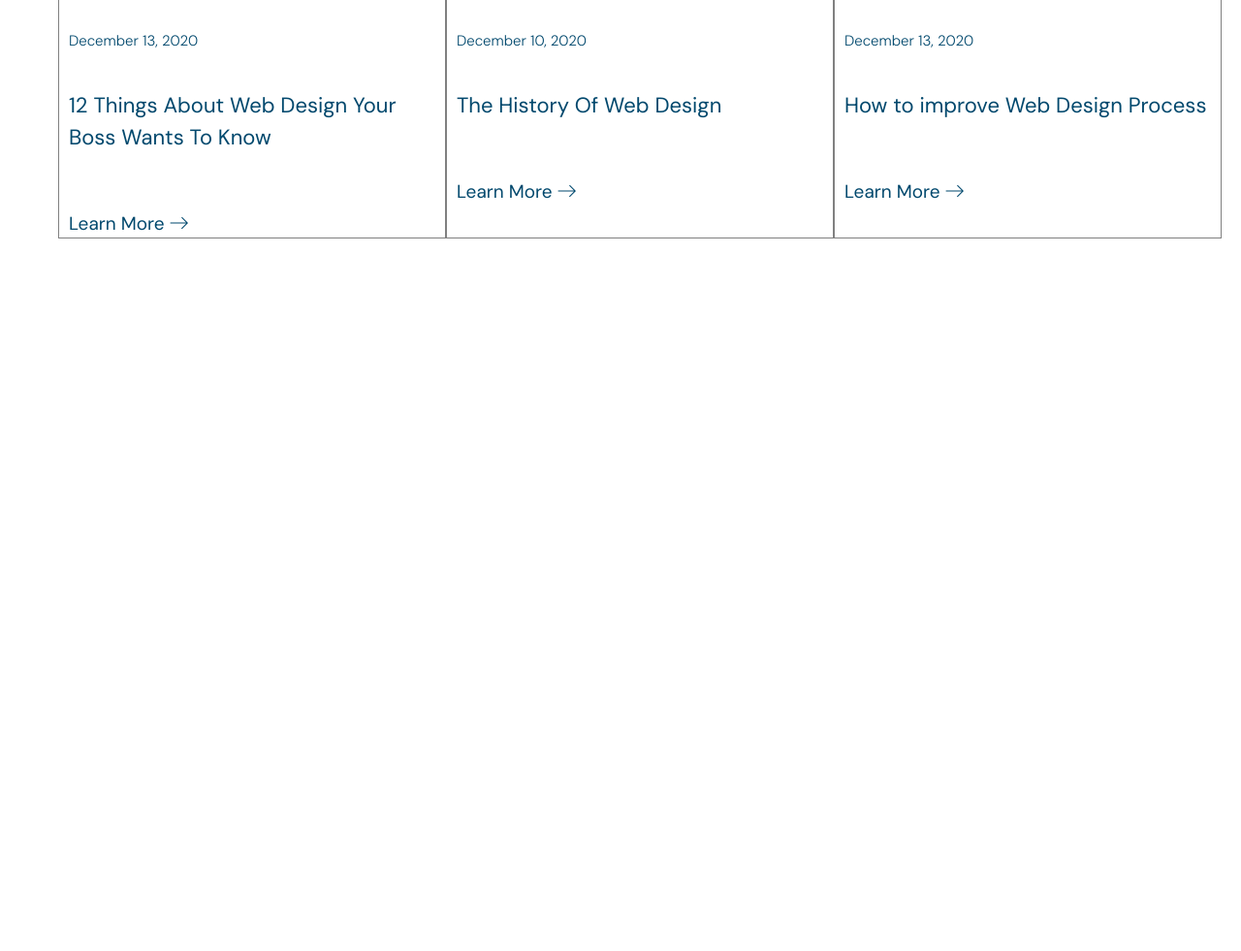
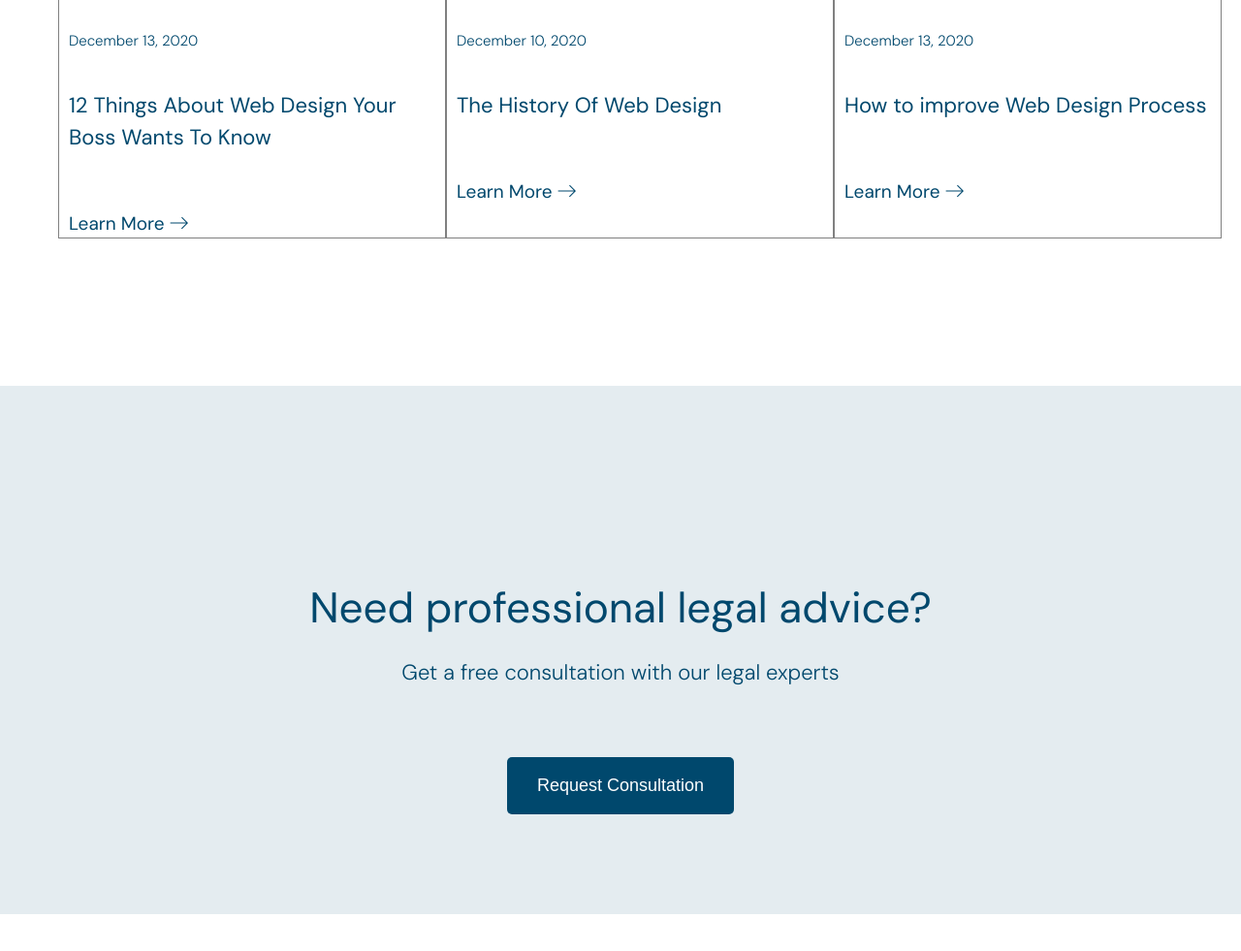
Before and after one commit to ayaulim200716-pixel/McKinley-, a website: page index.html in a window 1280 px wide. Shown: the part 3719-4700 px from the top of the page at 97% size. Before the commit the page ends 3972 px from the top, so only its background shows below. Drawn offline with nearby package versions, Linux system fonts and the light colour scheme; files that its build step writes are made by us from their sources; a web font is replaced by a local one.

Commit message:
advice section

```diff
--- a/index.html
+++ b/index.html
@@ -145,6 +145,18 @@
                 </div>
             </div>
         </section>
+
+        <section class="advice-section">
+            <div class="container">
+                <div class="advice">
+                    <div class="advice__content">
+                        <h2 class="advice__content-title">Need professional legal advice?</h2>
+                        <p class="advice__content-desc">Get a free consultation with our legal experts</p>
+                        <button class="advice__content-btn">Request Consultation</button>
+                    </div>
+                </div>
+            </div>
+        </section>
     </main>
 </body>
 </html>
--- /dev/null
+++ b/styles/_advice.scss
@@ -0,0 +1,37 @@
+@use 'variables' as v;
+@use 'mixins' as m;
+@use 'placeholder';
+
+.advice {
+    background-color: v.$color-lgr;
+    padding: 200px 0;
+    margin: 150px 0;
+    width: 100%;
+    height: 545px;
+    &__content {
+        @include m.d-flex (center,center,nowrap,column,0,0);
+        &-title {
+            @include m.font (44px, 400, v.$color_blue);
+        }
+        &-desc {
+            @include m.font (22px, 300, v.$color_blue);
+            font-family: "DM Sans", serif;
+            line-height: 35px;
+            margin: 20px 0;
+        }
+        &-btn {
+            @include m.font (18px, 400, v.$color_white);
+            background-color: v.$color_blue;
+            border: none;
+            border-radius: 5px;
+            margin-top: 50px;
+            width: 234px;
+            height: 59px;
+
+            &:hover {
+                cursor: pointer;
+                opacity: .7;
+            }
+        }
+    }
+}
--- a/styles/_importer.scss
+++ b/styles/_importer.scss
@@ -6,3 +6,4 @@
 @forward 'personalized';
 @forward 'team';
 @forward 'article';
+@forward 'advice';
--- a/styles/_variables.scss
+++ b/styles/_variables.scss
@@ -2,6 +2,7 @@ $color_blue:#00486D;
 $color_ligtbl:#99B6C5;
 $color_white:#fff;
 $color-black:#000;
+$color-lgr:#E4ECF0;
 
 
 $media_xxl:1400px;
```
